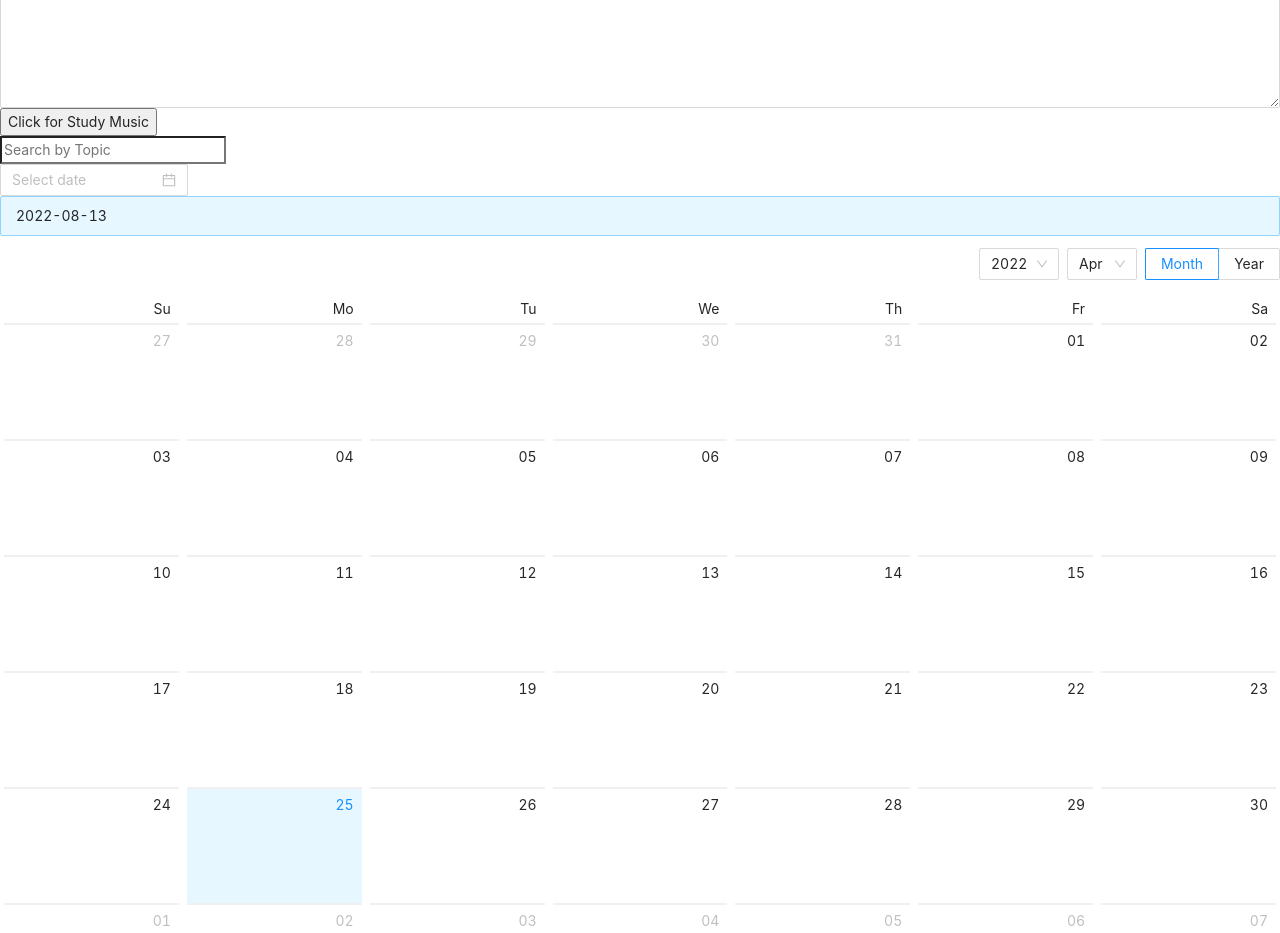
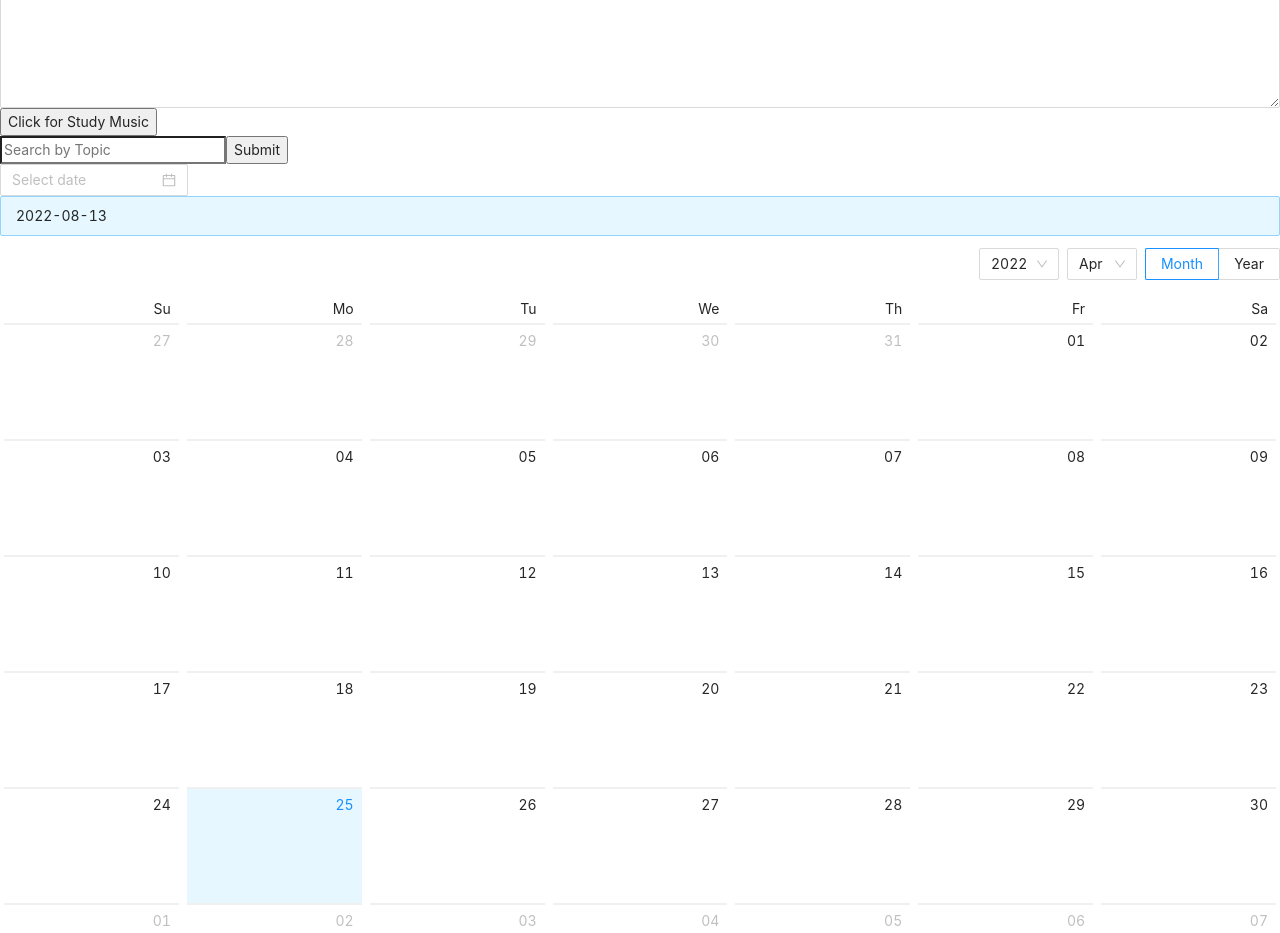
Before and after one commit to SchoolOfCode/w9_frontend-project-team-gate, a React (Create React App) app in the folder note-app/: page /PageThree in a window 1280 px wide. Shown: the part 1060-1993 px from the top of the page. Built offline with nearby package versions, Linux system fonts and the light colour scheme.

Commit message:
connected to database

```diff
--- a/note-app/package.json
+++ b/note-app/package.json
@@ -1,5 +1,6 @@
 {
   "name": "note-app",
+  "proxy": "http://localhost:3000",
   "version": "0.1.0",
   "private": true,
   "dependencies": {
--- a/note-app/src/Components/App/App.js
+++ b/note-app/src/Components/App/App.js
@@ -3,20 +3,18 @@ import Sidebar from "../Sidebar/Sidebar.js"
 import PageOne from "../PageOne/PageOne.js";
 import PageTwo from "../PageTwo/PageTwo.js";
 import PageThree from "../PageThree/PageThree.js";
-import { BrowserRouter, Routes, Route } from "react-router-dom";
+import { Routes, Route } from "react-router-dom";
 import 'antd/dist/antd.less'
-
 
 function App() {
   return (
     <div>
-      <BrowserRouter>
-        <Routes>
-          <Route path="/" element={<PageOne />} />
-          <Route path="/PageTwo" element={<PageTwo />} />
-          <Route path="/PageThree" element={<PageThree />} />
-        </Routes>
-      </BrowserRouter>
+          <Routes>
+            <Route path="/" element={<PageOne />} />
+            <Route path="/PageOne" element={<PageOne />} />
+            <Route path="/PageTwo" element={<PageTwo />} />
+            <Route path="/PageThree" element={<PageThree />} />
+          </Routes>
       <div>
       <Sidebar/>
       </div>
--- /dev/null
+++ b/note-app/src/Components/PageTwo/Note/Note.js
@@ -0,0 +1,9 @@
+export default function Note(props) {
+    return (
+      <div>
+        <h2>{props.topics}</h2>
+        <p>{props.date}</p>
+        <p>{props.notes}</p>
+      </div>
+    );
+  }
--- a/note-app/src/Components/PageTwo/PageTwo.js
+++ b/note-app/src/Components/PageTwo/PageTwo.js
@@ -1,10 +1,20 @@
 import Title from "./Title/Title";
+import Note from "./Note/Note";
+import { useLocation } from "react-router-dom";
 
 export default function PageTwo() {
+  const location = useLocation();
+  const data = location.state;
+  console.log("state");
+  console.log(data);
 
   return (
     <div>
       <Title />
+      {data.map((note) => (
+       <Note key={note.id} date={note.date} notes={note.notes} topics={note.topics}></Note>
+      ))}
+      ;
     </div>
   );
 }
--- a/note-app/src/Components/Sidebar/SearchBar/SearchBar.js
+++ b/note-app/src/Components/Sidebar/SearchBar/SearchBar.js
@@ -1,7 +1,40 @@
+import { useNavigate } from "react-router-dom";
+
 export default function SearchBar() {
-    return (
-      <div>
+  let navigate = useNavigate();
+
+  // async function submitSearch(e) {
+  //   // get the text from event and put in var
+  //   // let topic = e.
+  //   // call the back end route with the text and get response
+  //   // let result = fetch(`localhost:3000/topics/$topic`)
+  //   // useNavigate('/pageTwo/', result)
+
+
+  //   // let searchTerm = e.
+  //   // let notes = await fetch(`http://localhost:3000/notes/${searchTerm}`)
+  async function getAllTopics(e) {
+    e.preventDefault();
+    let allTopics = await fetch("http://localhost:3000/notes/");
+    let allTopicJsonData = await allTopics.json();
+    console.log();
+    navigate('/PageTwo/', {state: allTopicJsonData.data})
+    // console.log(notes.data);
+  }
+
+  // async function searchByTopics(e) {
+  //   e.preventDefault();
+  //   let getTopics = await fetch(`http://localhost:3000/notes/${userTopicInput}`)
+  //   let topicJsonData = await getTopics.json();
+  //   navigate('/PageTwo/', {state: topicJsonData.data})
+  // }
+
+  return (
+    <div>
+      <form>
         <input type="text" placeholder="Search by Topic" />
-      </div>
-    );
-  }
+        <button onClick={getAllTopics}>Submit</button>
+      </form>
+    </div>
+  );
+}
--- a/note-app/src/index.js
+++ b/note-app/src/index.js
@@ -3,12 +3,14 @@ import './index.css';
 import App from './Components/App/App';
 import reportWebVitals from './reportWebVitals';
 import ReactDOM from "react-dom/client";
-
+import { BrowserRouter } from 'react-router-dom';
 
 const root = ReactDOM.createRoot(document.getElementById('root'));
 root.render(
   <React.StrictMode>
-    <App />
+    <BrowserRouter>
+      <App />
+    </BrowserRouter>
   </React.StrictMode>
 );
 
```
Also changed, not shown: note-app/src/index.css (line endings or trailing spaces).
